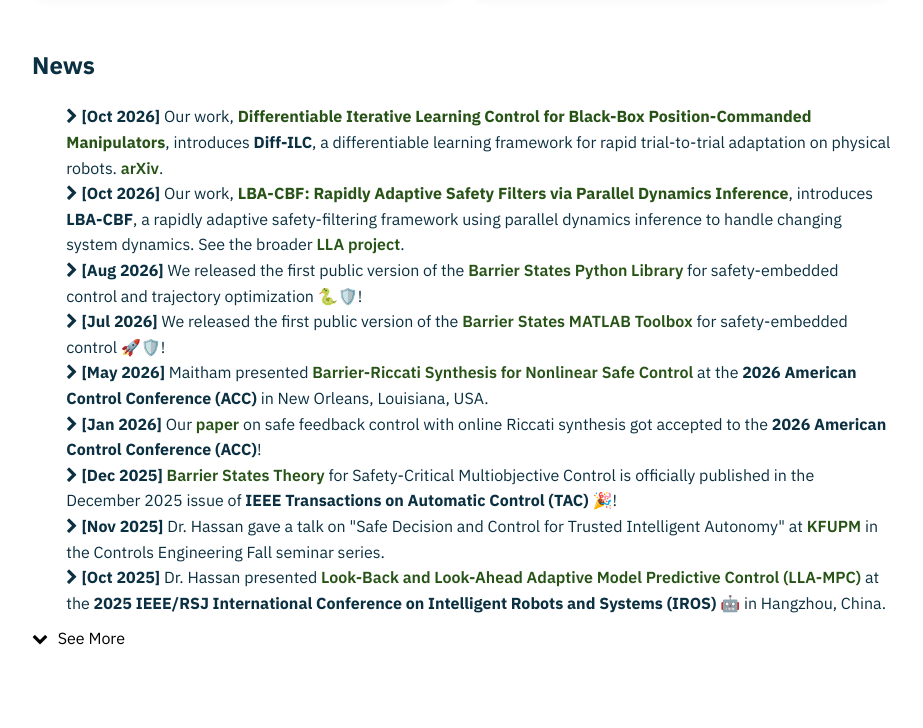
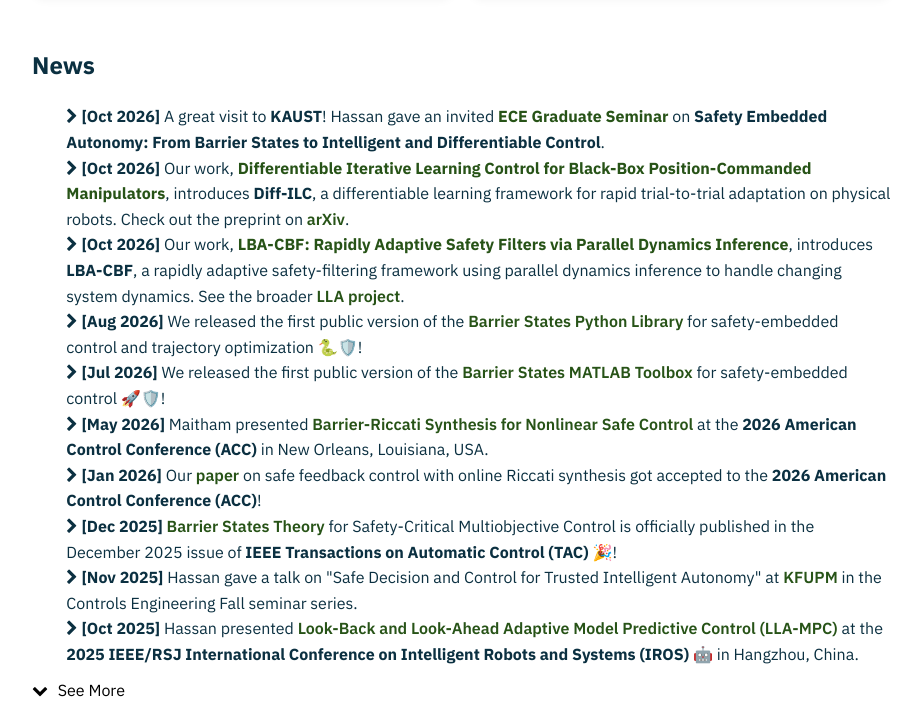
Before and after one commit to CORTx-Lab/CORTx-Lab.github.io, a plain HTML site: page index.html in a window 1280 px wide. Shown: the part 1561-2289 px from the top of the page, without its empty margins (178-1101 px from the left). Drawn offline with Linux system fonts and the light colour scheme; a web font is replaced by a local one.

Commit message:
update news

```diff
--- a/index.html
+++ b/index.html
@@ -491,13 +491,23 @@
 
       <ul class="fa-ul news-list">
 
+        <li>
+          <i class="fa fa-chevron-right" aria-hidden="true"></i>
+          <span><b>[Oct 2026]</b></span>
+          A great visit to <b>KAUST</b>! Hassan gave an invited
+          <a href="https://cemse.kaust.edu.sa/events/by-type/graduate-seminar/2026/10/25/safety-embedded-autonomy-barrier-states-intelligent-and"
+             target="_blank" rel="noopener noreferrer">
+            <b>ECE Graduate Seminar</b>
+          </a>
+          on <b>Safety Embedded Autonomy: From Barrier States to Intelligent and Differentiable Control</b>.
+        </li>
+
       <li>
         <i class="fa fa-chevron-right" aria-hidden="true"></i>
         <span><b>[Oct 2026]</b></span>
         Our work,
         <a href="projects/differentiable-ilc/"><b>Differentiable Iterative Learning Control for Black-Box Position-Commanded Manipulators</b></a>,
-        introduces <b>Diff-ILC</b>, a differentiable learning framework for rapid trial-to-trial adaptation on physical robots.
-        <a href="https://arxiv.org/abs/2611.01220" target="_blank" rel="noopener noreferrer">arXiv</a>.
+        introduces <b>Diff-ILC</b>, a differentiable learning framework for rapid trial-to-trial adaptation on physical robots. Check out the preprint on <a href="https://arxiv.org/abs/2611.01220" target="_blank" rel="noopener noreferrer">arXiv</a>.
       </li>
 
       <li>
@@ -549,12 +559,12 @@
         <li>
           <i class="fa fa-chevron-right" aria-hidden="true"></i>
           <span><b>[Nov 2025]</b></span>
-          Dr. Hassan gave a talk on "Safe Decision and Control for Trusted Intelligent Autonomy" at <a href="https://www.kfupm.edu.sa/" target="_blank" rel="noopener noreferrer">KFUPM</a> in the Controls Engineering Fall seminar series.
+          Hassan gave a talk on "Safe Decision and Control for Trusted Intelligent Autonomy" at <a href="https://www.kfupm.edu.sa/" target="_blank" rel="noopener noreferrer">KFUPM</a> in the Controls Engineering Fall seminar series.
         </li>
         <li>
           <i class="fa fa-chevron-right" aria-hidden="true"></i>
           <span><b>[Oct 2025]</b></span>
-          Dr. Hassan presented <a href="https://ieeexplore.ieee.org/document/11246261" target="_blank" rel="noopener noreferrer">Look-Back and Look-Ahead Adaptive Model Predictive Control (LLA-MPC)</a> at the <b>2025 IEEE/RSJ International Conference on Intelligent Robots and Systems (IROS)</b> 🤖 in Hangzhou, China.
+          Hassan presented <a href="https://ieeexplore.ieee.org/document/11246261" target="_blank" rel="noopener noreferrer">Look-Back and Look-Ahead Adaptive Model Predictive Control (LLA-MPC)</a> at the <b>2025 IEEE/RSJ International Conference on Intelligent Robots and Systems (IROS)</b> 🤖 in Hangzhou, China.
         </li>
       </ul>
 
@@ -569,7 +579,7 @@
           <li>
             <i class="fa fa-chevron-right" aria-hidden="true"></i>
             <span><b>[Aug 2025]</b></span>
-            Dr. Hassan joined <a href="https://www.kfupm.edu.sa/" target="_blank" rel="noopener noreferrer">KFUPM</a> as an Assistant Professor at the Control & Instrumentation Engineering Department with affiliation to the Smart Mobility and Logistics (SML) Interdisciplinary Research Center.
+            Hassan joined <a href="https://www.kfupm.edu.sa/" target="_blank" rel="noopener noreferrer">KFUPM</a> as an Assistant Professor at the Control & Instrumentation Engineering Department with affiliation to the Smart Mobility and Logistics (SML) Interdisciplinary Research Center.
           </li>
         </ul>
       </div>
```
